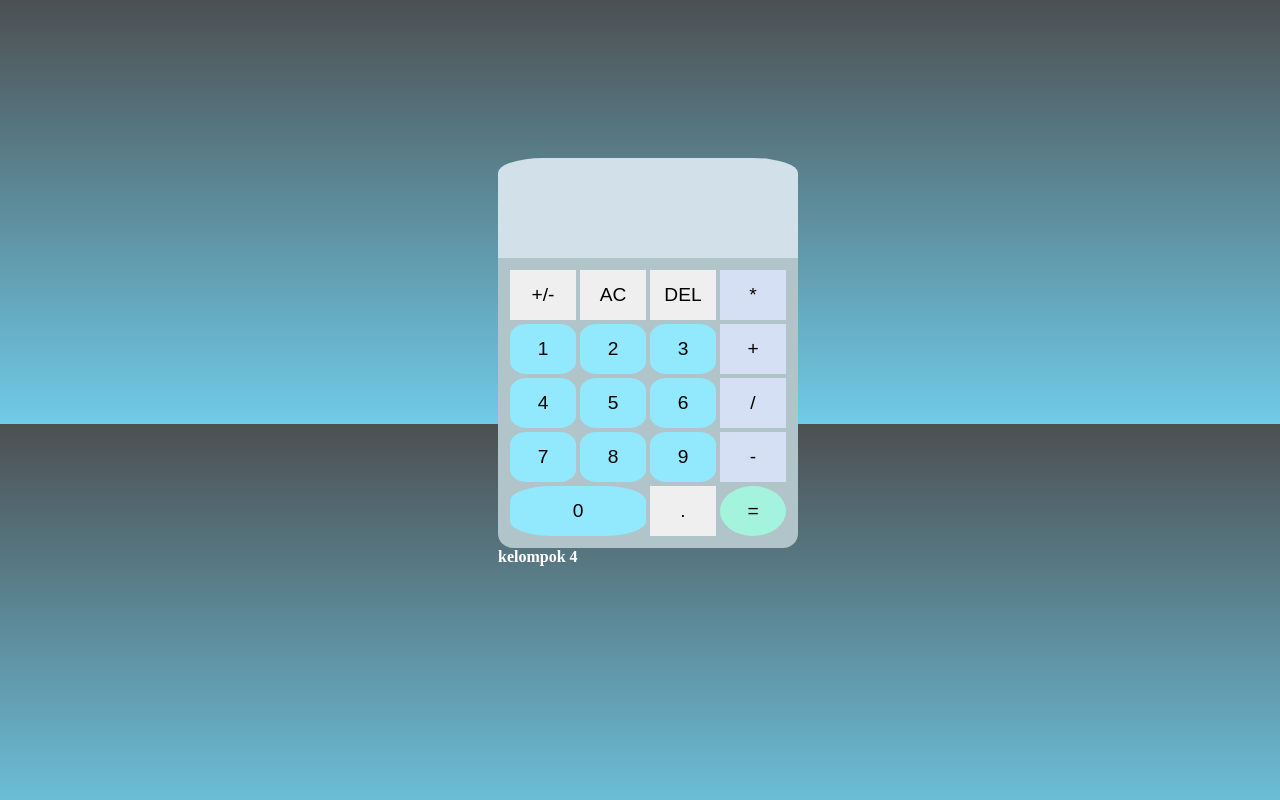
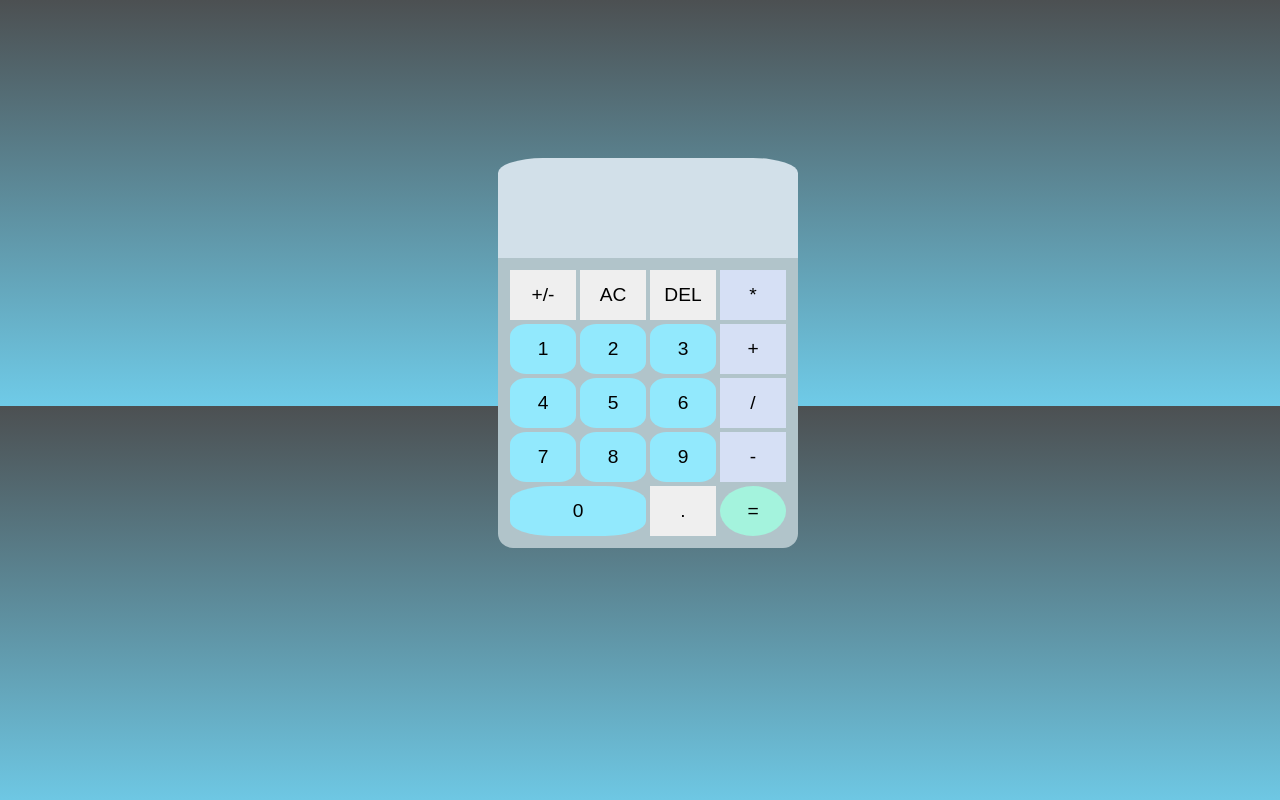
Before and after one commit to atylaAzfaAlHarits/kalkulator-javascript-old, a plain HTML site: page index.html in a window 1280 px wide. Drawn offline with Linux system fonts and the light colour scheme.

Commit message:
Update index.html

```diff
--- a/index.html
+++ b/index.html
@@ -39,7 +39,7 @@
         <button class="decimal">.</button>
         <button class="operator">=</button>
     </div>
-<div class="nama">kelompok 4</div>
+<!-- <div class="nama">kelompok 4</div> -->
 </div>
 <script src="./main.js"></script>
 
```
